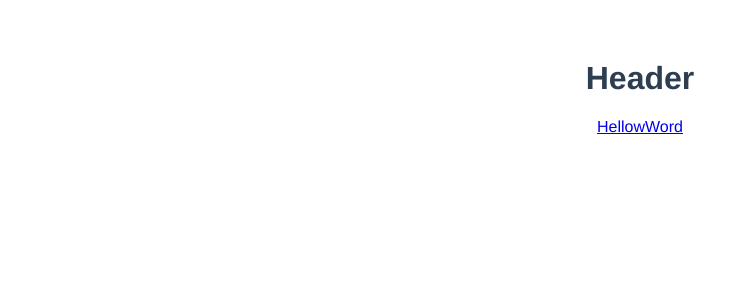
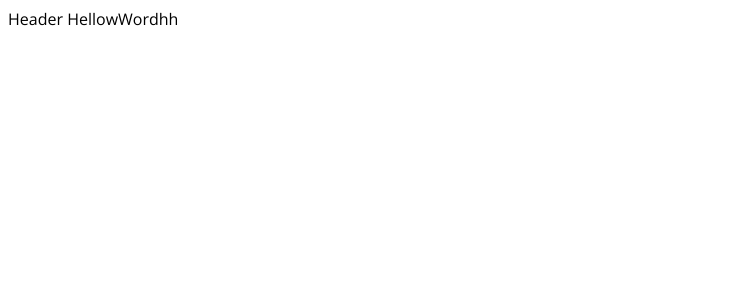
Before and after one commit to azim-creat/choco-test, a Vue app: page / in a window 1280 px wide. Shown: the top 300 px of the page, without its empty margins (0-748 px from the left). Built offline with nearby package versions, Linux system fonts and the light colour scheme.

Commit message:
clean def css styles

```diff
--- a/src/App.vue
+++ b/src/App.vue
@@ -1,34 +1,190 @@
 <template>
   <div id="app">
-    <Header/>
+    <Header />
     <router-link to="/HellowWord">HellowWord</router-link>
-    <router-view/>
-
+    <router-view />
+    <button>hh </button>
   </div>
 </template>
 
 <script>
-import Header from './components/Header.vue'
-import { mapGetters } from 'vuex';
+import Header from "./components/Header.vue";
+import { mapGetters } from "vuex";
 
 export default {
-  name: 'App',
+  name: "App",
   components: {
     Header,
   },
   computed: {
-    ...mapGetters(['count'])
+    ...mapGetters(["count"]),
   },
-}
+};
 </script>
 
-<style>
+<style lang="scss">
+@import url("https://fonts.googleapis.com/css2?family=Open+Sans:wght@400;600;700&display=swap");
+
+body * {
+  animation: none;
+  animation-delay: 0;
+  animation-direction: normal;
+  animation-duration: 0;
+  animation-fill-mode: none;
+  animation-iteration-count: 1;
+  animation-name: none;
+  animation-play-state: running;
+  animation-timing-function: ease;
+  backface-visibility: visible;
+  background: 0;
+  background-attachment: scroll;
+  background-clip: border-box;
+  background-color: transparent;
+  background-image: none;
+  background-origin: padding-box;
+  background-position: 0 0;
+  background-position-x: 0;
+  background-position-y: 0;
+  background-repeat: repeat;
+  background-size: auto auto;
+  border: 0;
+  border-style: none;
+  border-width: medium;
+  border-color: inherit;
+  border-bottom: 0;
+  border-bottom-color: inherit;
+  border-bottom-left-radius: 0;
+  border-bottom-right-radius: 0;
+  border-bottom-style: none;
+  border-bottom-width: medium;
+  border-collapse: separate;
+  border-image: none;
+  border-left: 0;
+  border-left-color: inherit;
+  border-left-style: none;
+  border-left-width: medium;
+  border-radius: 0;
+  border-right: 0;
+  border-right-color: inherit;
+  border-right-style: none;
+  border-right-width: medium;
+  border-spacing: 0;
+  border-top: 0;
+  border-top-color: inherit;
+  border-top-left-radius: 0;
+  border-top-right-radius: 0;
+  border-top-style: none;
+  border-top-width: medium;
+  bottom: auto;
+  box-shadow: none;
+  box-sizing: content-box;
+  caption-side: top;
+  clear: none;
+  clip: auto;
+  color: inherit;
+  columns: auto;
+  column-count: auto;
+  column-fill: balance;
+  column-gap: normal;
+  column-rule: medium none currentColor;
+  column-rule-color: currentColor;
+  column-rule-style: none;
+  column-rule-width: none;
+  column-span: 1;
+  column-width: auto;
+  content: normal;
+  counter-increment: none;
+  counter-reset: none;
+  cursor: auto;
+  direction: ltr;
+  display: inline;
+  empty-cells: show;
+  float: none;
+  font: normal;
+  font-family: inherit;
+  font-size: medium;
+  font-style: normal;
+  font-variant: normal;
+  font-weight: normal;
+  height: auto;
+  hyphens: none;
+  left: auto;
+  letter-spacing: normal;
+  line-height: normal;
+  list-style: none;
+  list-style-image: none;
+  list-style-position: outside;
+  list-style-type: disc;
+  margin: 0;
+  margin-bottom: 0;
+  margin-left: 0;
+  margin-right: 0;
+  margin-top: 0;
+  max-height: none;
+  max-width: none;
+  min-height: 0;
+  min-width: 0;
+  opacity: 1;
+  orphans: 0;
+  outline: 0;
+  outline-color: invert;
+  outline-style: none;
+  outline-width: medium;
+  overflow: visible;
+  overflow-x: visible;
+  overflow-y: visible;
+  padding: 0;
+  padding-bottom: 0;
+  padding-left: 0;
+  padding-right: 0;
+  padding-top: 0;
+  page-break-after: auto;
+  page-break-before: auto;
+  page-break-inside: auto;
+  perspective: none;
+  perspective-origin: 50% 50%;
+  position: static;
+  /* May need to alter quotes for different locales (e.g fr) */
+  quotes: "\201C""\201D""\2018""\2019";
+  right: auto;
+  tab-size: 8;
+  table-layout: auto;
+  text-align: inherit;
+  text-align-last: auto;
+  text-decoration: none;
+  text-decoration-color: inherit;
+  text-decoration-line: none;
+  text-decoration-style: solid;
+  text-indent: 0;
+  text-shadow: none;
+  text-transform: none;
+  top: auto;
+  transform: none;
+  transform-style: flat;
+  transition: none;
+  transition-delay: 0s;
+  transition-duration: 0s;
+  transition-property: none;
+  transition-timing-function: ease;
+  unicode-bidi: normal;
+  vertical-align: baseline;
+  visibility: visible;
+  white-space: normal;
+  widows: 0;
+  width: auto;
+  word-spacing: normal;
+  z-index: auto;
+  /* basic modern patch */
+  all: initial;
+  all: unset;
+}
+
 #app {
-  font-family: Avenir, Helvetica, Arial, sans-serif;
-  -webkit-font-smoothing: antialiased;
-  -moz-osx-font-smoothing: grayscale;
-  text-align: center;
-  color: #2c3e50;
-  margin-top: 60px;
+  all: initial;
+  * {
+    all: unset;
+    font-family: "Open Sans", sans-serif;
+  }
 }
+
 </style>
```
